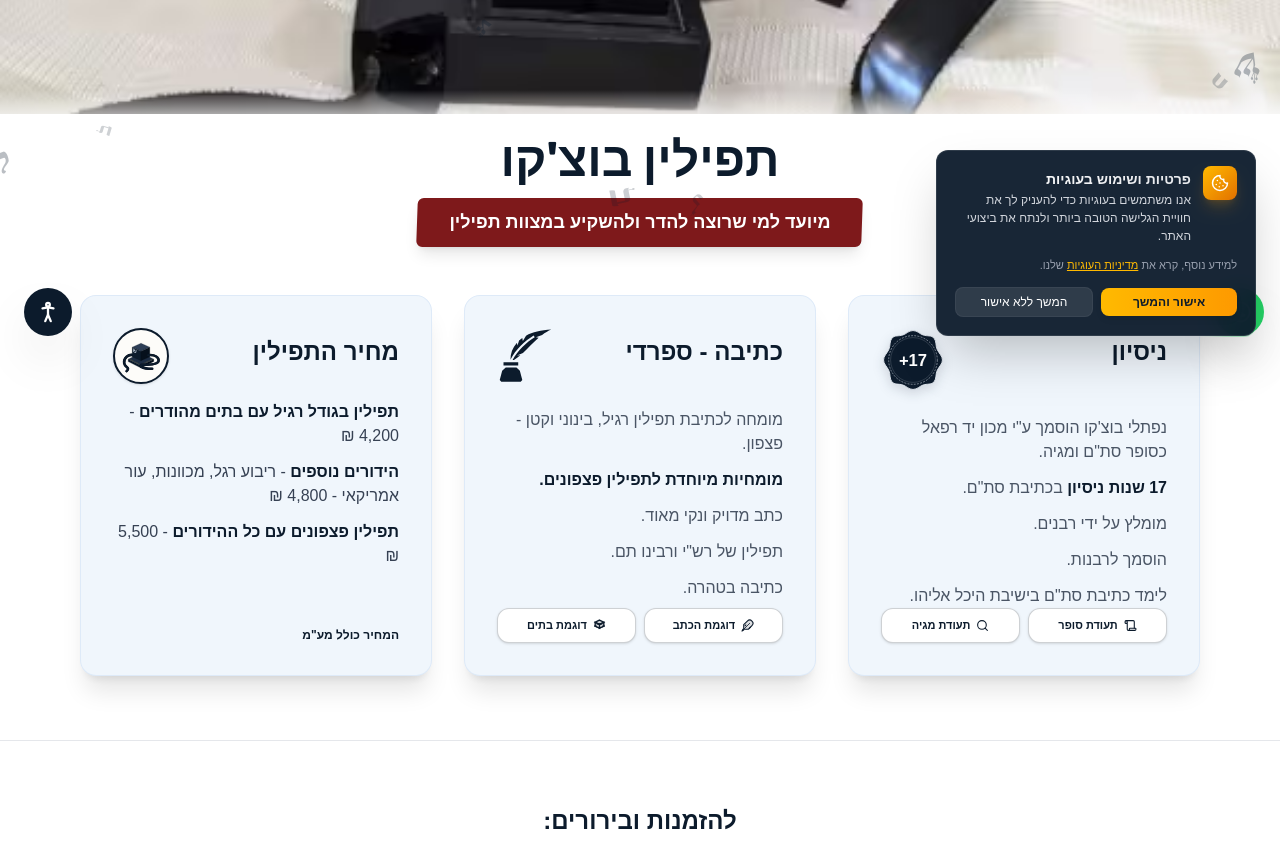
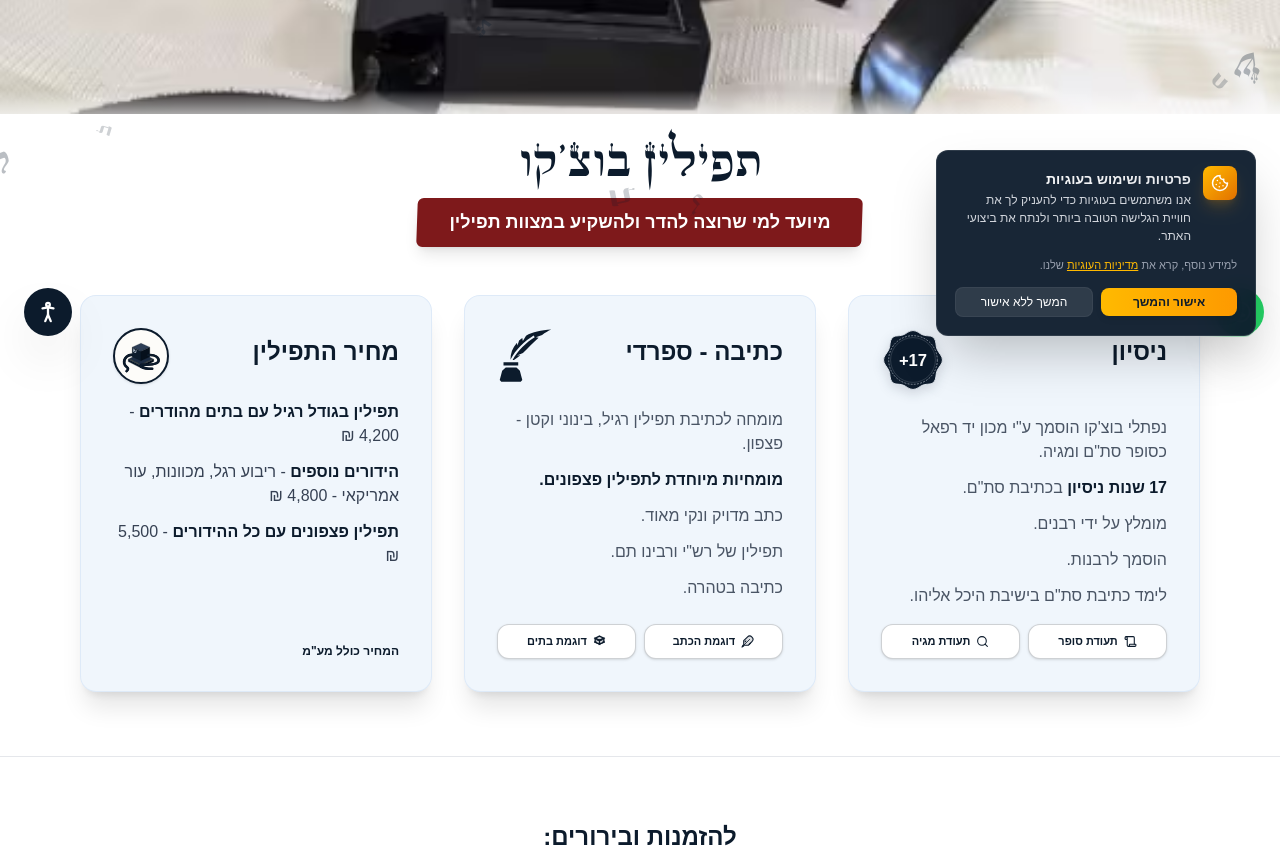
Before and after one commit to nehmbo/tefillin-landing, a Next.js app: page / in a window 1280 px wide. Shown: the part 440-1294 px from the top of the page. Built offline with nearby package versions, Linux system fonts and the light colour scheme.

Commit message:
עיצוב כותרת בכתב סתם והוספת הנפשות לכרטיסים ולאייקונים

```diff
--- a/app/page.tsx
+++ b/app/page.tsx
@@ -72,7 +72,8 @@ export default function LandingPage() {
             initial={{ opacity: 0, scale: 0.9 }}
             animate={{ opacity: 1, scale: 1 }}
             transition={{ duration: 0.6 }}
-            className="text-[#0c1b2c] text-4xl md:text-5xl font-bold font-[family-name:var(--font-rubik)] mb-2 text-center leading-tight"
+            className="text-[#0c1b2c] text-4xl md:text-5xl mb-2 text-center leading-tight font-normal"
+            style={{ fontFamily: 'StamSefarad' }}
           >
             תפילין בוצ&apos;קו
           </motion.h1>
@@ -118,14 +119,32 @@ export default function LandingPage() {
 
           {/* Experience Card */}
           <motion.div
-            whileHover={{ y: -5 }}
-            className="bg-[#f0f6fc] p-8 rounded-2xl shadow-xl border border-[#d2e3f7]/60 flex flex-col group h-full"
+            initial={{ opacity: 0, y: 30 }}
+            whileInView={{ opacity: 1, y: 0 }}
+            viewport={{ once: true, margin: "-50px" }}
+            transition={{ duration: 0.5, ease: "easeOut" }}
+            whileHover="hover"
+            variants={{
+              hover: {
+                y: -8,
+                scale: 1.015,
+                boxShadow: "0 20px 25px -5px rgba(12, 27, 44, 0.1), 0 10px 10px -5px rgba(12, 27, 44, 0.04)"
+              }
+            }}
+            className="bg-[#f0f6fc] p-8 rounded-2xl shadow-xl border border-[#d2e3f7]/60 flex flex-col h-full"
           >
             <div className="flex justify-between items-start w-full mb-6">
               <h2 className="text-2xl font-bold text-[#0c1b2c] mt-2">ניסיון</h2>
+              <motion.div
+                variants={{
+                  hover: { rotate: -8, scale: 1.15 }
+                }}
+                transition={{ type: 'spring', stiffness: 300, damping: 15 }}
+                className="w-16 h-16 shrink-0"
+              >
                 <svg
                   viewBox="0 0 100 100"
-                className="w-16 h-16 shrink-0 group-hover:-rotate-6 group-hover:scale-110 transition-transform duration-300 drop-shadow-[0_4px_6px_rgba(12,27,44,0.15)]"
+                  className="w-full h-full drop-shadow-[0_4px_6px_rgba(12,27,44,0.15)]"
                 >
                   {/* Wavy/ruffled wax seal shape matching the uploaded image */}
                   <path
@@ -160,6 +179,7 @@ export default function LandingPage() {
                     17+
                   </text>
                 </svg>
+              </motion.div>
             </div>
             <ul className="space-y-3 text-gray-600 text-start w-full">
               <li>נפתלי בוצ&apos;קו הוסמך ע&quot;י מכון יד רפאל כסופר סת&quot;ם ומגיה.</li>
@@ -169,35 +189,55 @@ export default function LandingPage() {
               <li>לימד כתיבת סת&quot;ם בישיבת היכל אליהו.</li>
             </ul>
 
-            <div className="mt-auto flex gap-2 w-full">
-              <button
+            <div className="mt-auto flex gap-2 w-full pt-4">
+              <motion.button
+                whileHover={{ scale: 1.04, y: -1 }}
+                whileTap={{ scale: 0.96 }}
                 onClick={() => setActiveCert({ src: '/sofer.avif', title: 'תעודת סופר סת״ם' })}
-                className="flex-1 flex items-center justify-center gap-1.5 px-3 py-2 bg-white border border-[#0c1b2c]/20 hover:border-[#0c1b2c] hover:bg-gray-50 text-[#0c1b2c] rounded-xl text-[11px] font-bold shadow-sm transition duration-200 cursor-pointer"
+                className="flex-1 flex items-center justify-center gap-1.5 px-3 py-2 bg-white border border-[#0c1b2c]/20 hover:border-[#0c1b2c] hover:bg-gray-50 text-[#0c1b2c] rounded-xl text-[11px] font-bold shadow-sm transition-colors duration-200 cursor-pointer"
               >
                 <Scroll size={13} />
                 <span className="whitespace-nowrap">תעודת סופר</span>
-              </button>
-              <button
+              </motion.button>
+              <motion.button
+                whileHover={{ scale: 1.04, y: -1 }}
+                whileTap={{ scale: 0.96 }}
                 onClick={() => setActiveCert({ src: '/megiha.avif', title: 'תעודת מגיה מוסמך' })}
-                className="flex-1 flex items-center justify-center gap-1.5 px-3 py-2 bg-white border border-[#0c1b2c]/20 hover:border-[#0c1b2c] hover:bg-gray-50 text-[#0c1b2c] rounded-xl text-[11px] font-bold shadow-sm transition duration-200 cursor-pointer"
+                className="flex-1 flex items-center justify-center gap-1.5 px-3 py-2 bg-white border border-[#0c1b2c]/20 hover:border-[#0c1b2c] hover:bg-gray-50 text-[#0c1b2c] rounded-xl text-[11px] font-bold shadow-sm transition-colors duration-200 cursor-pointer"
               >
                 <Search size={13} />
                 <span className="whitespace-nowrap">תעודת מגיה</span>
-              </button>
+              </motion.button>
             </div>
           </motion.div>
 
           {/* Writing Style Card */}
           <motion.div
-            whileHover={{ y: -5 }}
-            transition={{ delay: 0.1 }}
-            className="bg-[#f0f6fc] p-8 rounded-2xl shadow-xl border border-[#d2e3f7]/60 flex flex-col group h-full"
+            initial={{ opacity: 0, y: 30 }}
+            whileInView={{ opacity: 1, y: 0 }}
+            viewport={{ once: true, margin: "-50px" }}
+            transition={{ duration: 0.5, delay: 0.1, ease: "easeOut" }}
+            whileHover="hover"
+            variants={{
+              hover: {
+                y: -8,
+                scale: 1.015,
+                boxShadow: "0 20px 25px -5px rgba(12, 27, 44, 0.1), 0 10px 10px -5px rgba(12, 27, 44, 0.04)"
+              }
+            }}
+            className="bg-[#f0f6fc] p-8 rounded-2xl shadow-xl border border-[#d2e3f7]/60 flex flex-col h-full"
           >
             <div className="flex justify-between items-start w-full mb-6">
               <h2 className="text-2xl font-bold text-[#0c1b2c] mt-2">כתיבה - ספרדי</h2>
-              <div className="w-14 h-14 flex items-center justify-center text-[#0c1b2c] group-hover:-rotate-6 group-hover:scale-110 transition-transform shrink-0">
+              <motion.div
+                variants={{
+                  hover: { rotate: -12, scale: 1.15, y: -2 }
+                }}
+                transition={{ type: 'spring', stiffness: 300, damping: 15 }}
+                className="w-14 h-14 flex items-center justify-center text-[#0c1b2c] shrink-0"
+              >
                 <GiQuillInk size={56} className="text-[#0c1b2c]" />
-              </div>
+              </motion.div>
             </div>
             <ul className="space-y-3 text-gray-600 text-start w-full">
               <li>מומחה לכתיבת תפילין רגיל, בינוני וקטן - פצפון.</li>
@@ -207,10 +247,12 @@ export default function LandingPage() {
               <li>כתיבה בטהרה.</li>
             </ul>
 
-            <div className="mt-auto flex gap-2 w-full">
-              <button
+            <div className="mt-auto flex gap-2 w-full pt-4">
+              <motion.button
+                whileHover={{ scale: 1.04, y: -1 }}
+                whileTap={{ scale: 0.96 }}
                 onClick={() => setActiveCert({ src: '/ketav.avif', title: 'דוגמת כתב יד ספרדי' })}
-                className="flex-1 flex items-center justify-center gap-1.5 px-3 py-2 bg-white border border-[#0c1b2c]/20 hover:border-[#0c1b2c] hover:bg-gray-50 text-[#0c1b2c] rounded-xl text-[11px] font-bold shadow-sm transition duration-200 cursor-pointer"
+                className="flex-1 flex items-center justify-center gap-1.5 px-3 py-2 bg-white border border-[#0c1b2c]/20 hover:border-[#0c1b2c] hover:bg-gray-50 text-[#0c1b2c] rounded-xl text-[11px] font-bold shadow-sm transition-colors duration-200 cursor-pointer"
               >
                 <svg viewBox="0 0 24 24" className="w-[13px] h-[13px] text-[#0c1b2c] shrink-0" fill="none" stroke="currentColor" strokeWidth="2" strokeLinecap="round" strokeLinejoin="round">
                   <path d="M20.24 12.24a6 6 0 0 0-8.49-8.49L5 10.5V19h8.5z" fill="currentColor" fillOpacity="0.15" />
@@ -221,10 +263,12 @@ export default function LandingPage() {
                   <line x1="9" x2="7.5" y1="11" y2="12.5" />
                 </svg>
                 <span className="whitespace-nowrap">דוגמת הכתב</span>
-              </button>
-              <button
+              </motion.button>
+              <motion.button
+                whileHover={{ scale: 1.04, y: -1 }}
+                whileTap={{ scale: 0.96 }}
                 onClick={() => setActiveCert({ src: '/batimm.avif', title: 'דוגמת בתי תפילין מהודרים' })}
-                className="flex-1 flex items-center justify-center gap-1.5 px-3 py-2 bg-white border border-[#0c1b2c]/20 hover:border-[#0c1b2c] hover:bg-gray-50 text-[#0c1b2c] rounded-xl text-[11px] font-bold shadow-sm transition duration-200 cursor-pointer"
+                className="flex-1 flex items-center justify-center gap-1.5 px-3 py-2 bg-white border border-[#0c1b2c]/20 hover:border-[#0c1b2c] hover:bg-gray-50 text-[#0c1b2c] rounded-xl text-[11px] font-bold shadow-sm transition-colors duration-200 cursor-pointer"
               >
                 <svg viewBox="0 0 24 24" className="w-[13px] h-[13px] text-[#0c1b2c] shrink-0" fill="none" stroke="currentColor" strokeWidth="2.5">
                   <polygon points="12 2 20 6 12 10 4 6" fill="currentColor" fillOpacity="0.2" />
@@ -233,19 +277,35 @@ export default function LandingPage() {
                   <polygon points="12 17 22 13 12 9 2 13" strokeWidth="1.5" />
                 </svg>
                 <span className="whitespace-nowrap">דוגמת בתים</span>
-              </button>
+              </motion.button>
             </div>
           </motion.div>
 
           {/* Price Card */}
           <motion.div
-            whileHover={{ y: -5 }}
-            transition={{ delay: 0.2 }}
-            className="bg-[#f0f6fc] p-8 rounded-2xl shadow-xl border border-[#d2e3f7]/60 flex flex-col group h-full"
+            initial={{ opacity: 0, y: 30 }}
+            whileInView={{ opacity: 1, y: 0 }}
+            viewport={{ once: true, margin: "-50px" }}
+            transition={{ duration: 0.5, delay: 0.2, ease: "easeOut" }}
+            whileHover="hover"
+            variants={{
+              hover: {
+                y: -8,
+                scale: 1.015,
+                boxShadow: "0 20px 25px -5px rgba(12, 27, 44, 0.1), 0 10px 10px -5px rgba(12, 27, 44, 0.04)"
+              }
+            }}
+            className="bg-[#f0f6fc] p-8 rounded-2xl shadow-xl border border-[#d2e3f7]/60 flex flex-col h-full"
           >
             <div className="flex justify-between items-start w-full mb-4">
               <h2 className="text-2xl font-bold text-[#0c1b2c] mt-2">מחיר התפילין</h2>
-              <div className="w-14 h-14 border-2 border-[#0c1b2c] bg-[#fdfcf9] rounded-full flex items-center justify-center text-[#0c1b2c] group-hover:-rotate-6 group-hover:scale-110 transition-transform shrink-0 shadow-sm overflow-hidden">
+              <motion.div
+                variants={{
+                  hover: { scale: 1.15, rotate: 3, y: -3 }
+                }}
+                transition={{ type: 'spring', stiffness: 300, damping: 15 }}
+                className="w-14 h-14 border-2 border-[#0c1b2c] bg-[#fdfcf9] rounded-full flex items-center justify-center text-[#0c1b2c] shrink-0 shadow-sm overflow-hidden"
+              >
                 <svg
                   viewBox="0 0 100 100"
                   className="w-10 h-10 text-[#0c1b2c]"
@@ -320,7 +380,7 @@ export default function LandingPage() {
                     strokeLinecap="round"
                   />
                 </svg>
-              </div>
+              </motion.div>
             </div>
             <div className="mb-4 text-start">
               <ul className="space-y-3 text-base text-gray-700 mb-4">
```
Lines whose indentation alone changed are shown as unchanged.
